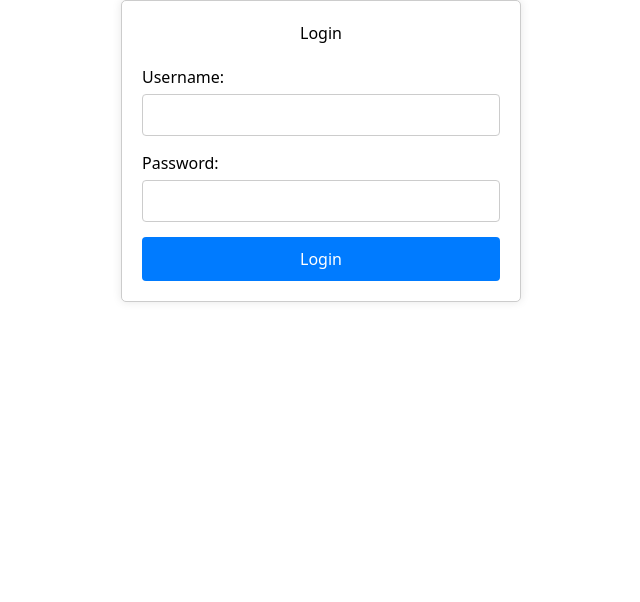
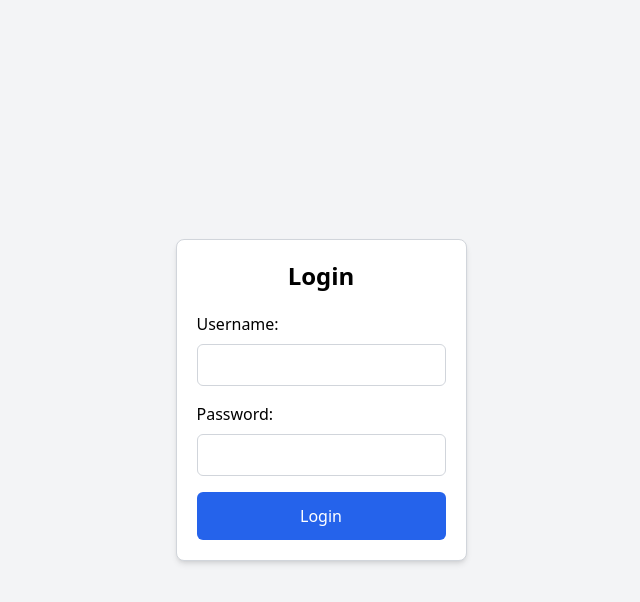
Before and after one commit to Rooplor/classcraft-backoffice, a Vue app: page /login in a window 1280 px wide. Shown: the top 602 px of the page, without its empty margins (319-959 px from the left). Built offline with nearby package versions, Linux system fonts and the light colour scheme; no server answers.

Commit message:
update login page

```diff
--- a/src/views/LoginView.vue
+++ b/src/views/LoginView.vue
@@ -22,68 +22,20 @@ const handleLogin = async () => {
 </script>
 
 <template>
-  <div class="login-container">
-    <h2>Login</h2>
-    <form @submit.prevent="handleLogin">
-      <div class="form-group">
-        <label for="username">Username:</label>
-        <input type="text" v-model="username" required />
-      </div>
-      <div class="form-group">
-        <label for="password">Password:</label>
-        <input type="password" v-model="password" required />
-      </div>
-      <button type="submit" class="login-button">Login</button>
-    </form>
+  <div class="flex items-center justify-center min-h-screen bg-gray-100">
+    <div class="login-container max-w-md mx-auto p-5 border border-gray-300 rounded-lg shadow-md bg-white">
+      <h2 class="text-center mb-5 text-2xl font-semibold">Login</h2>
+      <form @submit.prevent="handleLogin">
+        <div class="form-group mb-4">
+          <label for="username" class="block mb-2">Username:</label>
+          <input type="text" v-model="username" required class="w-full p-2 border border-gray-300 rounded-md" />
+        </div>
+        <div class="form-group mb-4">
+          <label for="password" class="block mb-2">Password:</label>
+          <input type="password" v-model="password" required class="w-full p-2 border border-gray-300 rounded-md" />
+        </div>
+        <button type="submit" class="login-button w-full p-3 bg-blue-600 text-white rounded-md hover:bg-blue-700">Login</button>
+      </form>
+    </div>
   </div>
 </template>
-
-<style scoped>
-.login-container {
-  max-width: 400px;
-  margin: 0 auto;
-  padding: 20px;
-  border: 1px solid #ccc;
-  border-radius: 5px;
-  box-shadow: 0 0 10px rgba(0, 0, 0, 0.1);
-  background-color: #fff;
-}
-
-h2 {
-  text-align: center;
-  margin-bottom: 20px;
-}
-
-.form-group {
-  margin-bottom: 15px;
-}
-
-label {
-  display: block;
-  margin-bottom: 5px;
-}
-
-input[type="text"],
-input[type="password"] {
-  width: 100%;
-  padding: 8px;
-  box-sizing: border-box;
-  border: 1px solid #ccc;
-  border-radius: 4px;
-}
-
-.login-button {
-  width: 100%;
-  padding: 10px;
-  background-color: #007bff;
-  border: none;
-  border-radius: 4px;
-  color: #fff;
-  font-size: 16px;
-  cursor: pointer;
-}
-
-.login-button:hover {
-  background-color: #0056b3;
-}
-</style>
```
